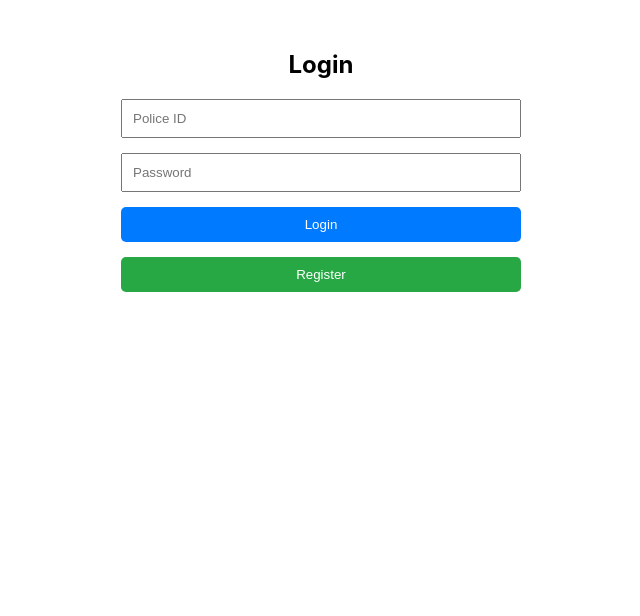
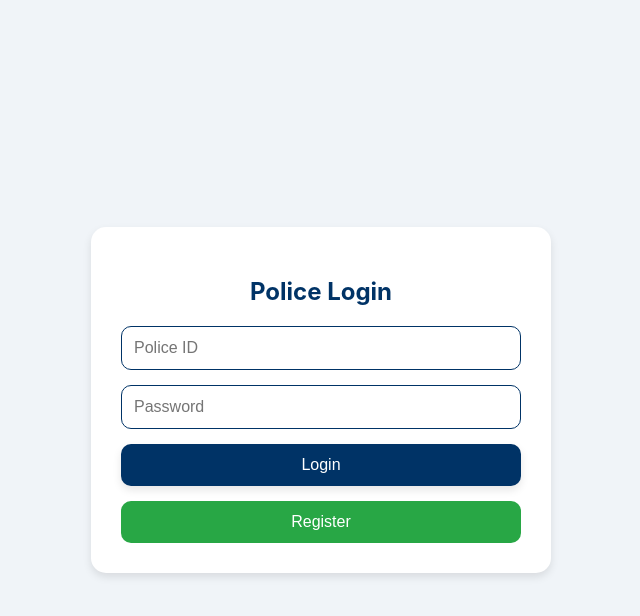
Before and after one commit to Sujal-s-patil/frontend-police, a React (Create React App) app: page / in a window 1280 px wide. Shown: the top 616 px of the page, without its empty margins (319-959 px from the left). Built offline with nearby package versions, Linux system fonts and the light colour scheme.

Commit message:
login completed

```diff
--- a/src/components/Login.js
+++ b/src/components/Login.js
@@ -12,7 +12,7 @@ const Login = () => {
     e.preventDefault();
 
     const loginData = {
-      Police_id: Police_id,
+      police_id: Police_id,
       password: password,
     };
 
@@ -42,8 +42,15 @@ const Login = () => {
   };
 
   return (
-    <div style={{ maxWidth: '400px', margin: '50px auto', textAlign: 'center' }}>
-      <h2>Login</h2>
+    <div style={{
+      display: 'flex', justifyContent: 'center', alignItems: 'center',
+      height: '100vh', backgroundColor: '#f0f4f8'
+    }}>
+      <div style={{
+        maxWidth: '400px', width: '100%', backgroundColor: '#ffffff',
+        padding: '30px', borderRadius: '15px', boxShadow: '0 4px 8px rgba(0, 0, 0, 0.1)'
+      }}>
+        <h2 style={{ textAlign: 'center', color: '#003366' }}>Police Login</h2>
         <form onSubmit={handleLogin} autoComplete="off">
           <div style={{ marginBottom: '15px' }}>
             <input
@@ -54,9 +61,8 @@ const Login = () => {
               autoComplete="off"
               maxLength="12"
               style={{
-              width: '100%',
-              padding: '10px',
-              boxSizing: 'border-box',
+                width: '100%', padding: '12px', borderRadius: '10px', border: '1px solid #003366',
+                boxSizing: 'border-box', fontSize: '16px', color: '#003366'
               }}
             />
           </div>
@@ -68,9 +74,8 @@ const Login = () => {
               placeholder="Password"
               autoComplete="off"
               style={{
-              width: '100%',
-              padding: '10px',
-              boxSizing: 'border-box',
+                width: '100%', padding: '12px', borderRadius: '10px', border: '1px solid #003366',
+                boxSizing: 'border-box', fontSize: '16px', color: '#003366'
               }}
             />
           </div>
@@ -80,14 +85,9 @@ const Login = () => {
           <button
             type="submit"
             style={{
-            width: '100%',
-            padding: '10px',
-            backgroundColor: '#007BFF',
-            color: 'white',
-            border: 'none',
-            cursor: 'pointer',
-            borderRadius: '5px',
-            marginBottom: '15px',
+              width: '100%', padding: '12px', backgroundColor: '#003366', color: 'white',
+              border: 'none', cursor: 'pointer', borderRadius: '10px', marginBottom: '15px',
+              fontSize: '16px', boxShadow: '0 4px 8px rgba(0, 0, 0, 0.1)'
             }}
           >
             Login
@@ -96,19 +96,15 @@ const Login = () => {
             type="button"
             onClick={() => navigate('/register')}
             style={{
-            width: '100%',
-            padding: '10px',
-            backgroundColor: '#28A745',
-            color: 'white',
-            border: 'none',
-            cursor: 'pointer',
-            borderRadius: '5px',
+              width: '100%', padding: '12px', backgroundColor: '#28A745', color: 'white',
+              border: 'none', cursor: 'pointer', borderRadius: '10px', fontSize: '16px'
             }}
           >
             Register
           </button>
         </form>
       </div>
+    </div>
   );
 };
 
```
Also changed, not shown: src/css/p1.jpg (added). Lines whose indentation alone changed are shown as unchanged.
